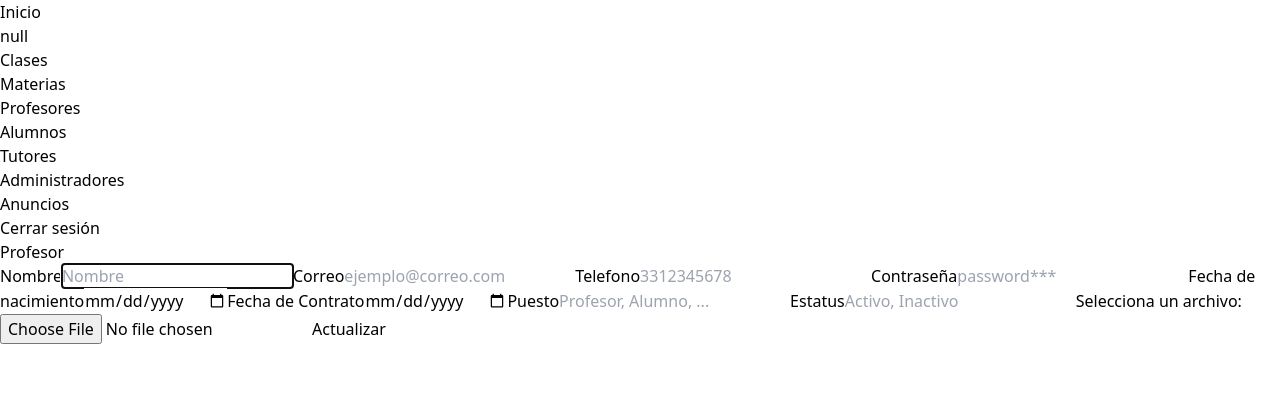
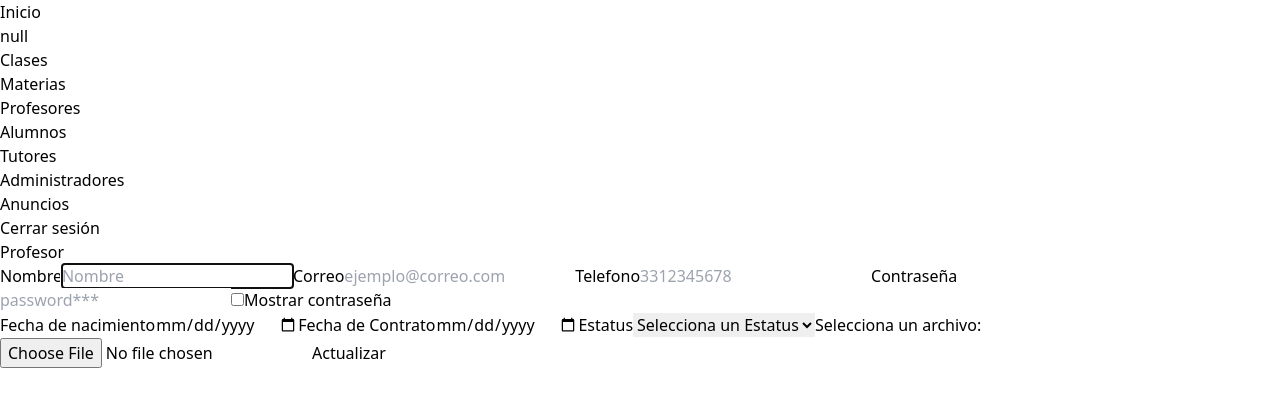
Before and after one commit to EduardoBlanco5/ClassCov, a React (Vite) app in the folder view/: page /UpdatedTeacher/1 in a window 1280 px wide. Shown: the top 406 px of the page. Built offline with nearby package versions, Linux system fonts and the light colour scheme; no server answers; sample sign-in values are in the browser's storage.

Commit message:
Añadimos el boton de editar profesor y el checkbox

```diff
--- a/view/src/administration/Professor/CreateTeacher.jsx
+++ b/view/src/administration/Professor/CreateTeacher.jsx
@@ -17,7 +17,7 @@ function CreateTeacher() {
     const [password, setPassword] = useState('')
     const [phone, setPhone] = useState('')
     const [date_of_birth, setDate_of_birth] = useState('')
-    const [status, setStatus] = useState('');
+    const [status, setStatus] = useState('activo');
     const [file, setFile] = useState(null);
     const [role, setRole] = useState('teacher')
 
@@ -31,7 +31,7 @@ function CreateTeacher() {
 
       formData.append('name', name);
       formData.append('email', email);
-      formData.append('password', password);
+      formData.append('password', phone);
       formData.append('phone', phone);
       formData.append('date_of_birth', date_of_birth);
       formData.append('role', role);
@@ -84,13 +84,6 @@ function CreateTeacher() {
               className='w-full px-4 py-2 rounded-md my-2'
               ></input>
 
-              <label className='text-white'>Contraseña</label>
-              <input
-              placeholder='Contraseña'
-              value={password}
-              onChange={ (e) => setPassword(e.target.value)}
-              className='w-full px-4 py-2 rounded-md my-2'
-              ></input>
 
               <label className='text-white'>Teléfono</label>
               <input
@@ -119,15 +112,6 @@ function CreateTeacher() {
               >
               </input>
 
-              <label className='text-white'>Status</label>
-            <input
-            type='text'
-            value={status}
-            onChange={(e) => setStatus(e.target.value)}
-            className='w-full px-4 py-2 rounded-md my-2'
-            >
-            </input>
-
               <label htmlFor="file" className='text-white'>Selecciona un archivo:</label>
               <input type="file" id="file" onChange={(e) => setFile(e.target.files[0])} required />
 
--- a/view/src/administration/Professor/UpdatedTeacher.jsx
+++ b/view/src/administration/Professor/UpdatedTeacher.jsx
@@ -17,6 +17,7 @@ function UpdatedTeacher() {
     const [role, setRole] = useState('')
     const [status, setStatus] = useState('')
     const [file, setFile] = useState(null)
+    const [showPassword, setShowPassword] = useState(false); // Estado para mostrar/ocultar contraseña
 
     const {id} = useParams()
 
@@ -108,14 +109,24 @@ function UpdatedTeacher() {
             className='w-22 px-1 py-1 rounded-md my-1 mx-5'
             ></input>
 
-            <label className="text-white">Contraseña</label>
+          <label className="text-white">Contraseña</label>
+          <div className="flex items-center">
             <input
-            type='password'
-            placeholder='password***'
-            value={password}
-            onChange={ (e) => setPassword(e.target.value)}
-            className='w-32 px-1 py-1 rounded-md my-1 mx-16'
-            ></input>
+              type={showPassword ? "text" : "password"} // Cambia el tipo de entrada
+              placeholder="password***"
+              value={password}
+              onChange={(e) => setPassword(e.target.value)}
+              className="w-32 px-1 py-1 rounded-md my-1 mx-16"
+            />
+            <label className="text-white mx-2 flex items-center">
+              <input
+                type="checkbox"
+                checked={showPassword}
+                onChange={() => setShowPassword(!showPassword)} // Cambia el estado
+              />
+              <span className="ml-1">Mostrar contraseña</span>
+            </label>
+          </div>
 
             <label className="text-white mx-1">Fecha de nacimiento</label>
             <input
@@ -137,23 +148,17 @@ function UpdatedTeacher() {
             >
             </input>
 
-            <label className="text-white mx-1">Puesto</label>
-            <input
-            type='text'
-            placeholder='Profesor, Alumno, ...'
-            value={role}
-            onChange={ (e) => setStatus(e.target.value)}
-            className='w-32 px-1 py-1 rounded-md my-1 mx-20'
-            ></input>
+            <label className='text-white'>Estatus</label>
+              <select
+                value={status}
+                onChange={(e) => setStatus(e.target.value)}
+                className="w-full px-4 py-2 rounded-md my-2"
+              >
+                <option value="" disabled>Selecciona un Estatus</option>
+                <option value="activo">Activo</option>
+                <option value="inactivo">Inactivo</option>
 
-            <label className="text-white mx-1">Estatus</label>
-            <input
-            type='text'
-            placeholder='Activo, Inactivo'
-            value={status}
-            onChange={ (e) => setStatus(e.target.value)}
-            className='w-32 px-1 py-1 rounded-md my-1 mx-10'
-            ></input>
+              </select>
 
             <label htmlFor="file" className='text-white'>Selecciona un archivo:</label>
             <input type="file" id="file" onChange={(e) => setFile(e.target.files[0])} required />
--- a/view/src/components/Profiles/ProfileTeacher.jsx
+++ b/view/src/components/Profiles/ProfileTeacher.jsx
@@ -20,6 +20,8 @@ function ProfileTeacher() {
     const [file, setfile] = useState(null)
 
     const {id} = useParams()
+    // Obtener el rol del usuario desde el objeto `user` o localStorage
+   const roleA = localStorage.getItem('role');
 
 
     useEffect( () => {
@@ -45,6 +47,14 @@ function ProfileTeacher() {
   return (
     <div className='flex justify-center'>
         <div className='bg-zinc-800 max-w-md w-full p-10 rounded-md text-white'>
+           {/* Mostrar el botón de "Editar Clase" solo si el usuario tiene el rol 'admin' */}
+        {roleA === 'admin' && (
+                <div>
+                    <Link to={`/UpdatedTeacher/${id}`} className="absolute top-30 right-4 bg-blue-500 text-white px-4 py-2 rounded-md">
+                        Editar Profesor
+                    </Link>
+                </div>
+            )}
           {/* Mostrar la imagen si existe */}
           {file && (
                 <img src={file} className="w-20 h-20 object-cover rounded-full my-2" />
```
Also changed, not shown: 1 other file (tests, documents, lock files or other folders).
